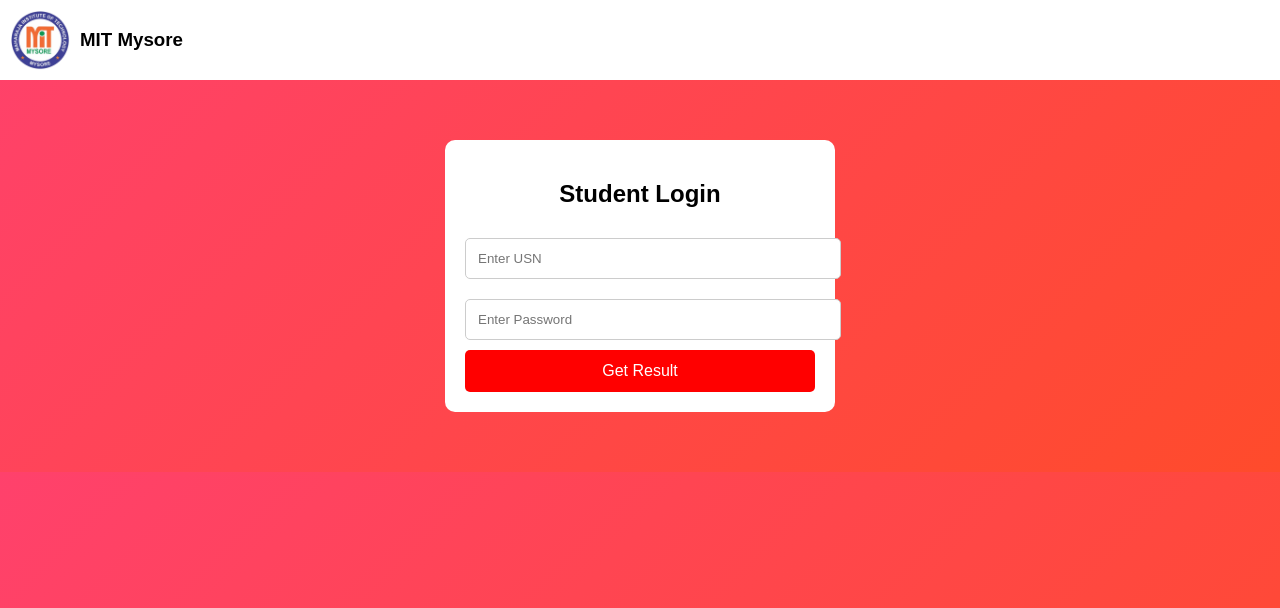
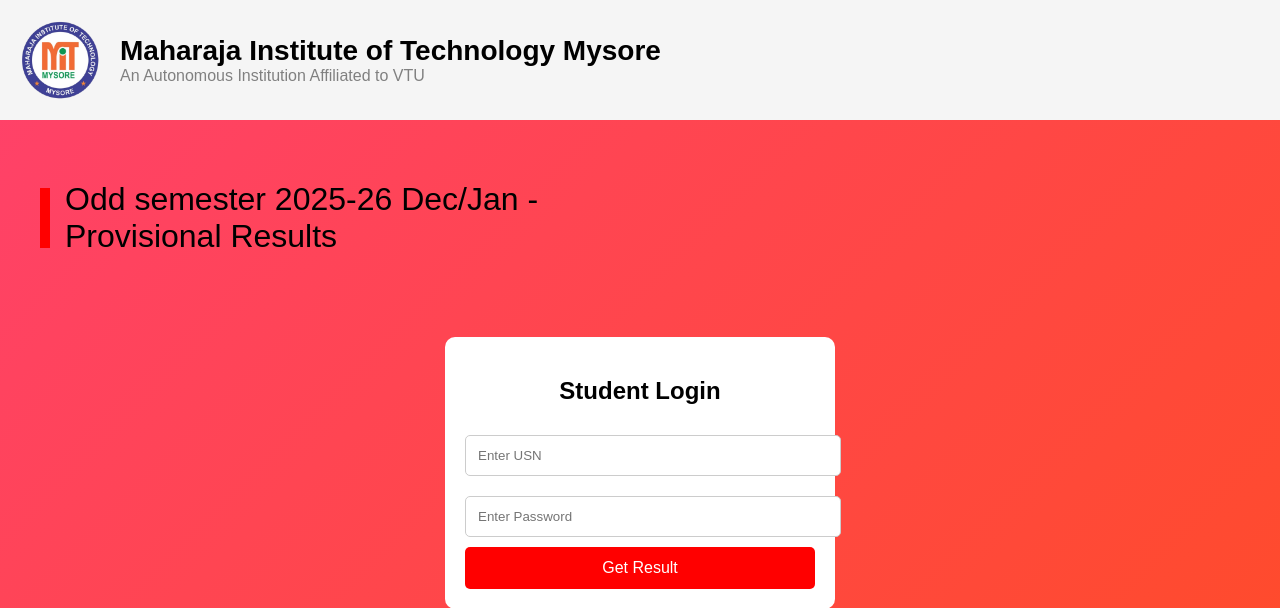
Before and after one commit to dakshr07/student_result, a Flask app: page /login in a window 1280 px wide. Shown: the top 608 px of the page. Run offline with Flask 3, Linux system fonts and the light colour scheme.

Commit message:
Update login.html

```diff
--- a/templates/login.html
+++ b/templates/login.html
@@ -64,6 +64,45 @@ button {
 button:hover {
     background: darkred;
 }
+    .top-header {
+    display: flex;
+    align-items: center;
+    gap: 20px;
+    background: #f5f5f5;
+    padding: 20px;
+}
+
+.logo-img {
+    width: 80px;
+}
+
+.college-text h2 {
+    margin: 0;
+    font-size: 28px;
+}
+
+.college-text p {
+    margin: 0;
+    color: gray;
+}
+
+.main-title {
+    display: flex;
+    align-items: center;
+    gap: 15px;
+    margin: 40px;
+}
+
+.red-bar {
+    width: 10px;
+    height: 60px;
+    background: red;
+}
+
+.main-title h1 {
+    font-size: 32px;
+    font-weight: normal;
+}
 </style>
 
 </head>
@@ -71,11 +110,22 @@ button:hover {
 <body>
 
 <!-- HEADER -->
-<div class="header">
-    <img src="{{ url_for('static', filename='logo.png') }}">
-    <h3>MIT Mysore</h3>
+<div class="top-header">
+    <img src="{{ url_for('static', filename='logo.png') }}" class="logo-img">
+
+    <div class="college-text">
+        <h2>Maharaja Institute of Technology Mysore</h2>
+        <p>An Autonomous Institution Affiliated to VTU</p>
+    </div>
 </div>
+    <div class="main-title">
+    <div class="red-bar"></div>
 
+    <h1>
+        Odd semester 2025-26 Dec/Jan - <br>
+        Provisional Results
+    </h1>
+</div>
 <!-- LOGIN FORM -->
 <div class="container">
     <h2>Student Login</h2>
```
